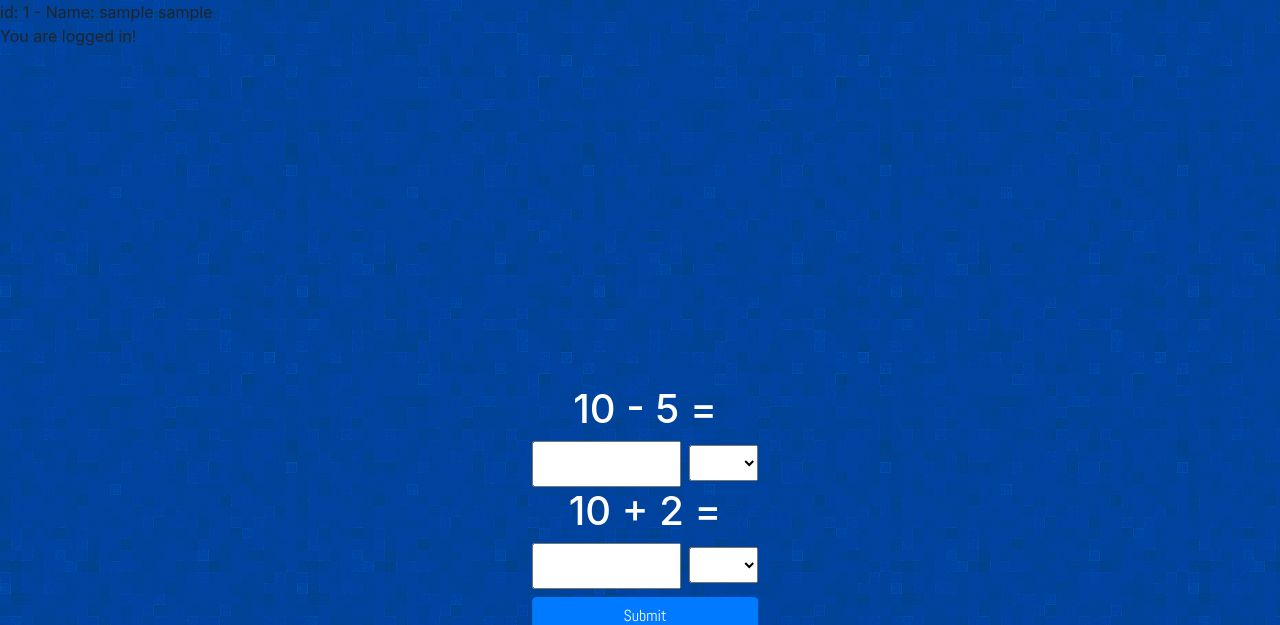
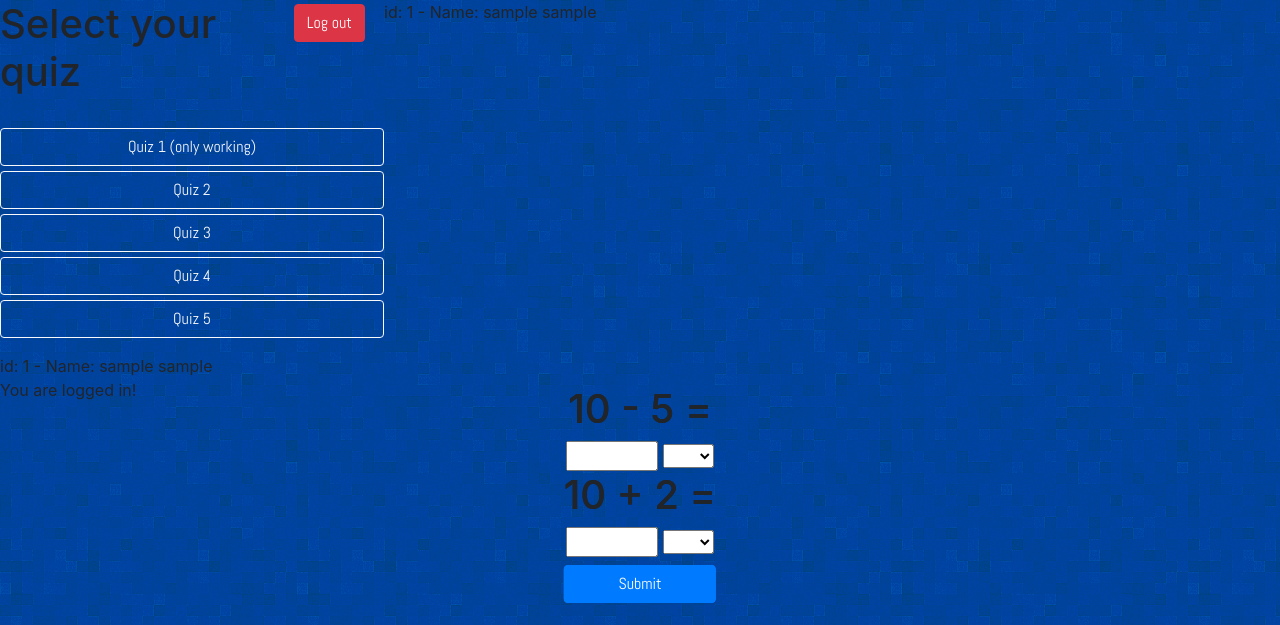
Before and after one commit to muusssari/php-quiz-web, a PHP site: page /index.php?page=1 in a window 1280 px wide. Shown: the top 625 px of the page. Run offline with PHP 8.4, Linux system fonts and the light colour scheme; the visitor is signed in with stand-in values (Sample User, id 1); data comes from the database, SQL or seed files in the repository; both versions use the stored data as it was after the commit; data that the repository does not hold is empty; some libraries are stand-ins or nearby versions.

Commit message:
fixes css and layout

```diff
--- a/generatequiz.php
+++ b/generatequiz.php
@@ -8,7 +8,7 @@
 while($row = $user->fetch_assoc()) {
     echo "id: " . $row["idUsers"]. " - Name: " . $row["uidUsers"]. " " . $row["pwdUsers"]. "<br>";
 }
-echo "<div class='middle' id='content' style='height:30px;'>";
+echo "<div class='middle' id='right' style='height:30px;'>";
 
 echo "<label>";
 while($row = $quizName->fetch_assoc()) {
@@ -26,11 +26,14 @@
       <option value='cm'>cm</option>
       <option value='dm'>dm</option>
       <option value='mg'>mg</option>
-      <option value=''>kg</option>
+      <option value='kg'>kg</option>
     </select>";
 }
 echo "</label>";
 echo "<a href='includes/quiz.inc.php'><button type='submit' class='btn btn-primary btn-block'>Submit</button></a>";
 //menee quiz.inc.php  tarkistamaan vastaukset ja (ei toimi vielä) lukitsee 1 osion ja tarkistaa että kaikkiin on vastattu.
 echo "</div>";
+
+
+
 ?>
--- a/includes/logout.inc.php
+++ b/includes/logout.inc.php
@@ -1,6 +1,7 @@
 <?php
+    session_start();
+    session_unset();
     session_destroy();
-    session_unset();
     header("Location: ../home.php");
     exit();
 ?>
--- a/includes/quiz.inc.php
+++ b/includes/quiz.inc.php
@@ -2,5 +2,6 @@
 require 'dbh.inc.php';
 //Tarkistaa tiedot ja palaa quiz valikkoon
 
+
 header("Location: ../index.php");
 ?>
--- a/index.php
+++ b/index.php
@@ -1,5 +1,8 @@
 <?php
     session_start();
+    if(!isset($_SESSION['userId'])) {
+        header("Location: home.php?permission=false");
+    }
 ?>
 <head>
     <?php
@@ -7,9 +10,17 @@
     ?>
 </head>
 <main>
-
     <header>
     <?php
+
+    ?>
+    </header>
+    <section>
+    <div id="main">
+    <?php
+
+    include("quiz_select.php");
+    include("generatequiz.php");
     if (!empty($_GET['page'])) {
         $PageNum = $_GET['page'];
         if ($PageNum == 1) {
@@ -18,15 +29,11 @@
         else if ($PageNum == 2) {
             include("pages/about.php");
         }
-        else {
-            include("quiz_select.php");
-        }
     }
-    else {
-        include("quiz_select.php");
-    }
+
     ?>
-    </header>
+    </div>
+    </section>
     <div>
         <?php
         if (isset($_SESSION['userId'])) {
--- a/quiz_select.php
+++ b/quiz_select.php
@@ -2,8 +2,8 @@
 <section>
 
     <header><a href="includes/logout.inc.php"><button class="btn btn-danger logout">Log out</button></a></header>
-    <div class="middle" id="main">
 
+    <div id="left">
     <h1>Select your quiz</h1><br>
     <ul>
         <li><a href="index.php?page=1"><button class="btn btn-outline-light btn-block"> Quiz 1 (only working)</button></a></li>
--- a/style.css
+++ b/style.css
@@ -8,6 +8,11 @@
     left: 50%;
     transform: translate(-50%, -50%);
     text-align: center;
+}
+
+#main {
+  display: grid;
+  grid-template-columns: 30% 70%;
 }
 .form-control{
         padding: 0%;
```
Also changed, not shown: generatedb.sql (+6 -5 lines), header.php (line endings or trailing spaces).
